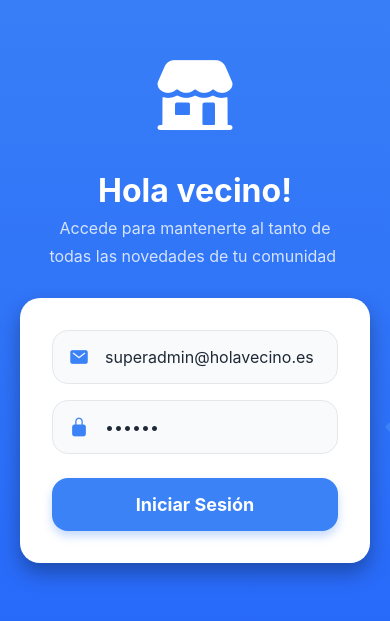
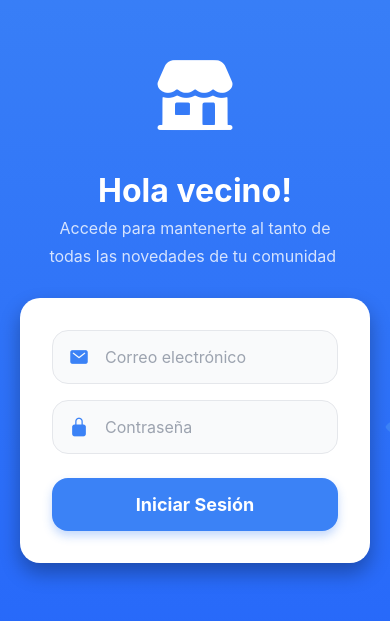
Before and after one commit to carlosernestodiazrojas/TFGMobileApp, a React Native app: screen /Login in a window 390 px wide. Shown: the part 115-736 px from the top of the page. Built offline with nearby package versions, Linux system fonts and the light colour scheme; no server answers.

Commit message:
Update LoginScreen.tsx

```diff
--- a/src/screens/user/LoginScreen.tsx
+++ b/src/screens/user/LoginScreen.tsx
@@ -22,8 +22,8 @@ import { useAuth } from '../../context/AuthContext';
 import { colors, globalStyles, loginStyles, spacing } from '../../styles';
 
 export default function LoginScreen() {
-    const [email, setEmail] = useState('superadmin@holavecino.es');
-    const [password, setPassword] = useState('871124');
+    const [email, setEmail] = useState('');
+    const [password, setPassword] = useState('');
     const [showPassword, setShowPassword] = useState(false);
     const [loading, setLoading] = useState(false);
     const { login } = useAuth();
```
